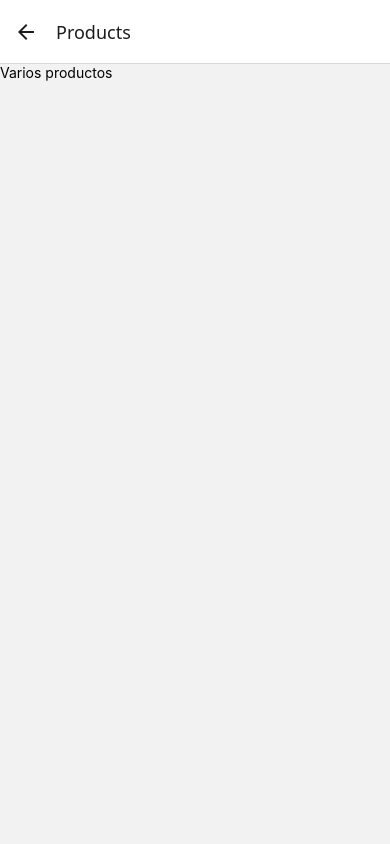
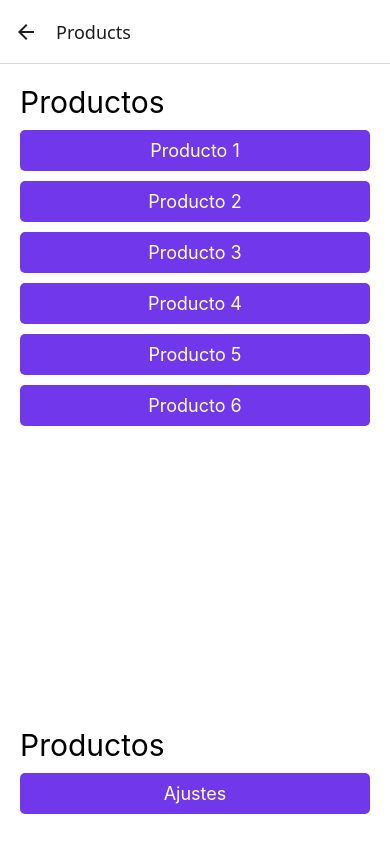
Before and after one commit to elprogramadorpedro/collectioncarrs, a React Native app: screen /Products in a window 390 px wide. Built offline with nearby package versions, Linux system fonts and the light colour scheme.

Commit message:
FlatList

```diff
--- a/src/routes/StackNavigator.tsx
+++ b/src/routes/StackNavigator.tsx
@@ -2,6 +2,7 @@
 import { HomeScreen } from '../screens/Home/HomeScreen';
 import { ProductsScreen } from '../screens/Products/ProductsScreen';
 import { SettingScreen } from '../screens/settings/SettingScreen';
+import { ProductScreen } from '../screens/Products/ProductScreen';
 
 const Stack = createStackNavigator();
 
@@ -18,6 +19,7 @@
     >
       <Stack.Screen name="Home" component={HomeScreen} />
       <Stack.Screen name="Products" component={ProductsScreen} />
+      <Stack.Screen name="Product" component={ProductScreen} />
       <Stack.Screen name="Settings" component={SettingScreen} />
     </Stack.Navigator>
   );
--- a/src/screens/Products/ProductsScreen.tsx
+++ b/src/screens/Products/ProductsScreen.tsx
@@ -1,10 +1,48 @@
 import React from 'react'
 import { Text, View } from 'react-native'
+import { FlatList } from 'react-native-gesture-handler';
+import { PrimaryButton } from '../../components/shared/PrimaryButton';
+import { useNavigation } from '@react-navigation/native';
+import { globalStyles } from '../../theme/theme';
+
+const products = [
+ {id:1, name:'Producto 1'},
+ {id:2, name:'Producto 2'},
+ {id:3, name:'Producto 3'},
+ {id:4, name:'Producto 4'},
+ {id:5, name:'Producto 5'},
+ {id:6, name:'Producto 6'},
+];
+
+
 
 export const ProductsScreen = () => {
+
+  const navigation = useNavigation();
+
   return (
-    <View>
-        <Text>Varios productos</Text>
+    <View style={globalStyles.container} >
+        <Text style={{marginBottom:10, fontSize:30}}>Productos</Text>
+        <FlatList
+        data={products}
+        renderItem={({item}) => (
+            <PrimaryButton
+              onPress={()=>{navigation.navigate('Product' as never)}}
+              label={item.name}
+            />
+        )}
+
+        />
+
+<Text style={{marginBottom:10, fontSize:30}}>Productos</Text>
+
+<PrimaryButton
+  onPress={()=>navigation.navigate('Settings' as never)}
+  label='Ajustes'
+/>
+
+
+
     </View>
   )
 }
```
